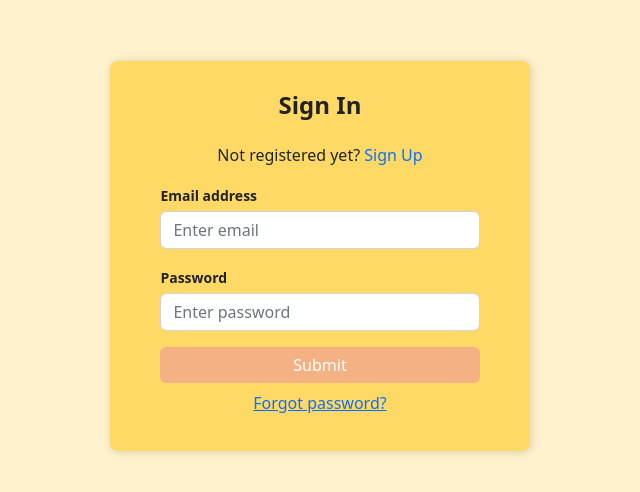
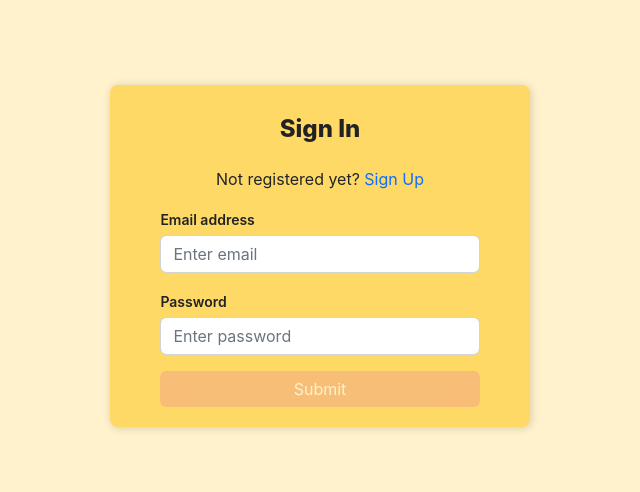
Before and after one commit to davidalexandru1370/ISS, a React (Create React App) app in the folder frontend/: page /login in a window 1280 px wide. Shown: the part 144-636 px from the top of the page, without its empty margins (320-960 px from the left). Built offline with nearby package versions, Linux system fonts and the light colour scheme.

Commit message:
added error toast on login page

```diff
--- a/frontend/package.json
+++ b/frontend/package.json
@@ -16,7 +16,6 @@
     "react-router-dom": "^6.9.0",
     "react-scripts": "5.0.1",
     "react-toastify": "^9.1.2",
-    "reactjs-popup": "^2.0.5",
     "typescript": "^4.9.5",
     "web-vitals": "^2.1.4"
   },
--- a/frontend/src/App.tsx
+++ b/frontend/src/App.tsx
@@ -1,19 +1,15 @@
-import React from "react";
-import logo from "./logo.svg";
+import "bootstrap/dist/css/bootstrap.min.css";
+import { Route, BrowserRouter as Router, Routes } from "react-router-dom";
 import "./App.css";
-import { BrowserRouter as Router, Routes, Route, Link } from "react-router-dom";
 import Login from "./Pages/Login/Login";
 import { Register } from "./Pages/Register/Register";
-import "bootstrap/dist/css/bootstrap.min.css";
 
 function App() {
   return (
-    <Router>
-      <Routes>
-        <Route path="/login" element={<Login />} />
-        <Route path="/register" element={<Register />} />
-      </Routes>
-    </Router>
+    <Routes>
+      <Route path="/login" element={<Login />} />
+      <Route path="/register" element={<Register />} />
+    </Routes>
   );
 }
 
--- a/frontend/src/Pages/Login/Login.tsx
+++ b/frontend/src/Pages/Login/Login.tsx
@@ -1,13 +1,22 @@
-import React, { useState } from "react";
+import { useState } from "react";
 import { useNavigate } from "react-router-dom";
+import { toast } from "react-toastify";
+import { login } from "../../Api/UserApi";
 import { User } from "../../Model/User";
-import { login } from "../../Api/UserApi";
-import { toast } from "react-toastify";
 
 const Login = () => {
   const [email, setEmail] = useState<string>("");
   const [password, setPassword] = useState<string>("");
   const navigate = useNavigate();
+
+  const checkIfIsEmailValid = (): boolean => {
+    const pattern: RegExp = new RegExp("^[\\w-\\.]+@([\\w-]+\\.)+[\\w-]{2,4}$");
+    return pattern.test(email);
+  };
+
+  const checkIfInputFieldsAreCorrect = (): boolean => {
+    return email === "" || password === "" || checkIfIsEmailValid() === false;
+  };
 
   return (
     <div className="Login-form-container">
@@ -51,9 +60,9 @@ const Login = () => {
           </div>
           <div className="d-grid gap-2 mt-3">
             <button
-              type="submit"
               className="submit-btn btn btn-primary"
-              onClick={async () => {
+              onClick={async (e) => {
+                e.preventDefault();
                 const user: User = {
                   email: email,
                   password: password,
@@ -66,13 +75,11 @@ const Login = () => {
                   });
                 }
               }}
+              disabled={checkIfInputFieldsAreCorrect()}
             >
               Submit
             </button>
           </div>
-          <p className="text-center mt-2">
-            <a href="#">Forgot password?</a>
-          </p>
         </div>
       </form>
     </div>
--- a/frontend/src/index.tsx
+++ b/frontend/src/index.tsx
@@ -1,10 +1,11 @@
 import React from "react";
 import ReactDOM from "react-dom/client";
+import { BrowserRouter } from "react-router-dom";
+import { injectStyle } from "react-toastify/dist/inject-style";
+import App from "./App";
 import "./index.css";
-import App from "./App";
 import reportWebVitals from "./reportWebVitals";
 import { ToastContainer } from "react-toastify";
-import { injectStyle } from "react-toastify/dist/inject-style";
 const root = ReactDOM.createRoot(
   document.getElementById("root") as HTMLElement
 );
@@ -12,10 +13,12 @@ const root = ReactDOM.createRoot(
 injectStyle();
 
 root.render(
-  <React.StrictMode>
-    <ToastContainer />
-    <App />
-  </React.StrictMode>
+  <BrowserRouter>
+    <React.StrictMode>
+      <ToastContainer />
+      <App />
+    </React.StrictMode>
+  </BrowserRouter>
 );
 
 // If you want to start measuring performance in your app, pass a function
```
